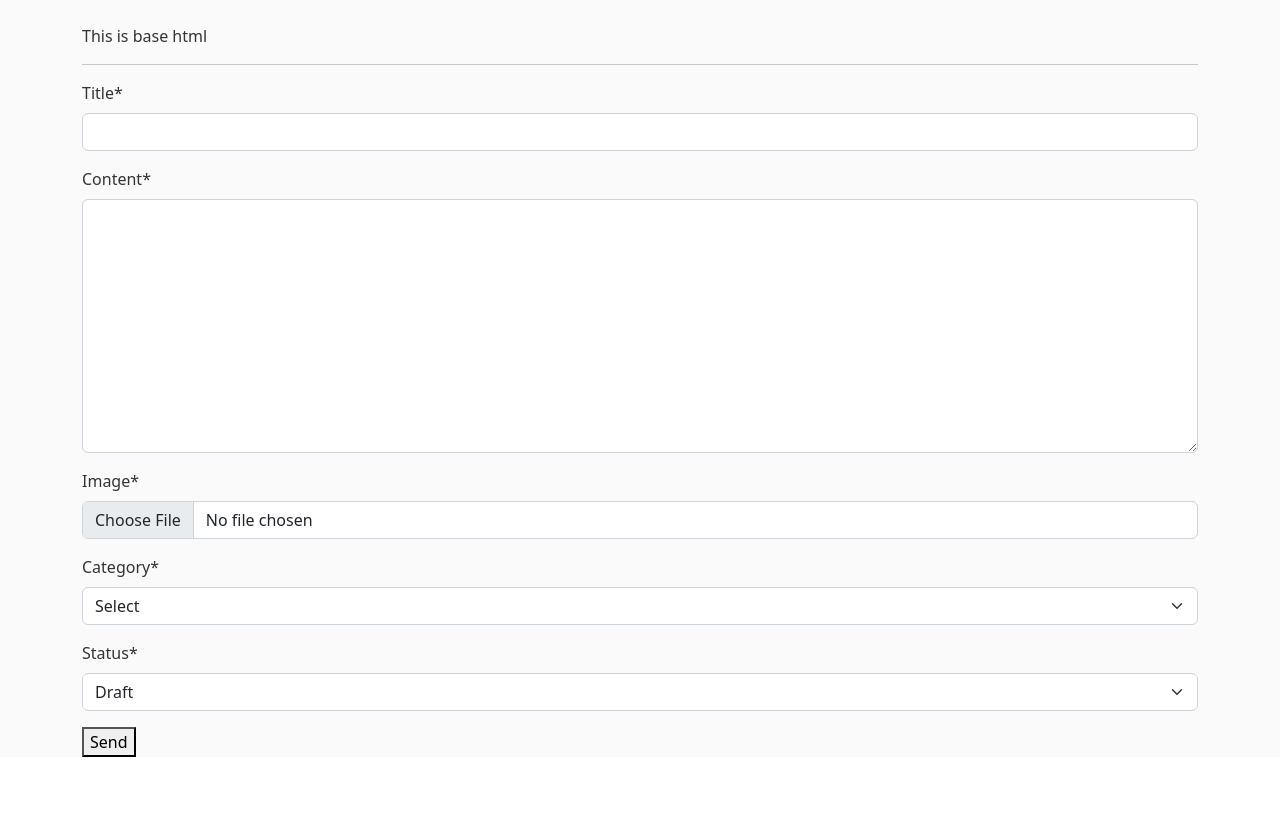
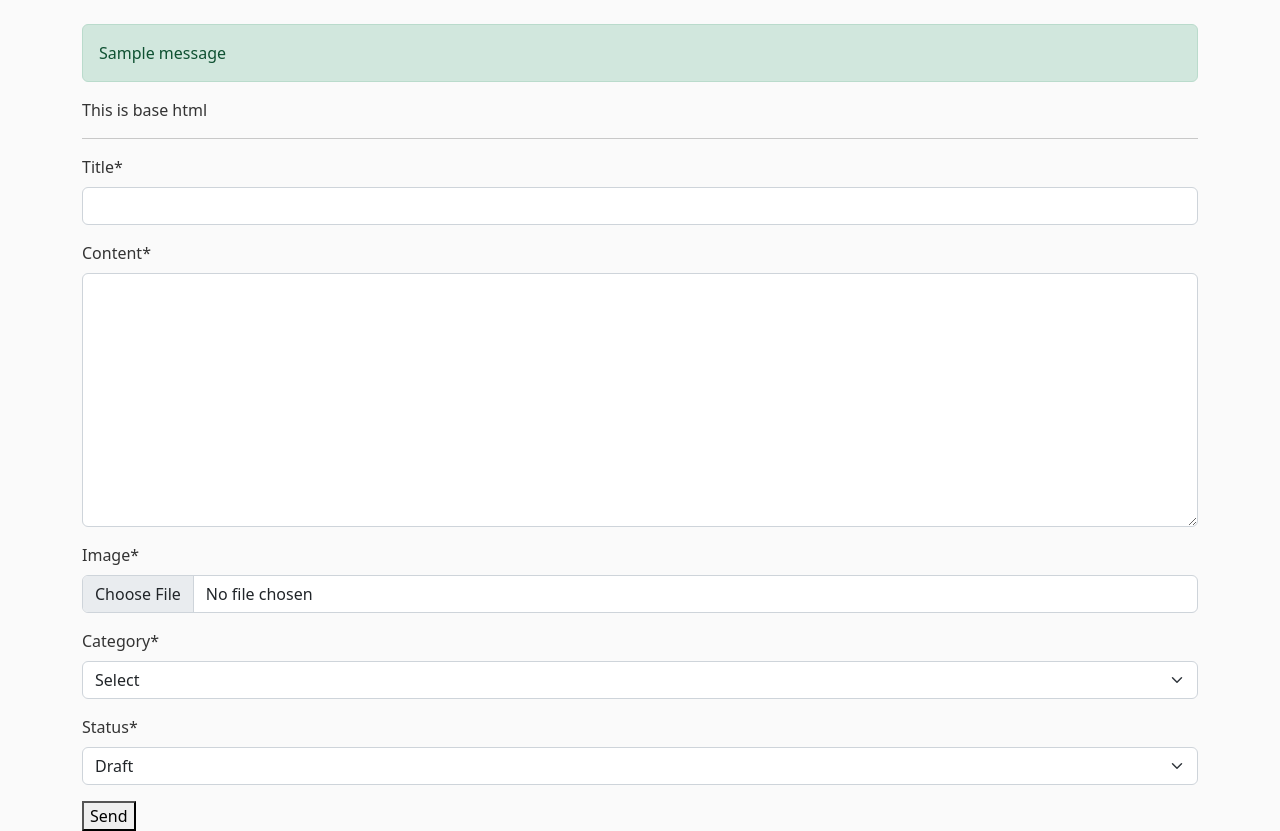
Before and after one commit to marcussteel/django-blog-project, a Django app: page /create/ in a window 1280 px wide. Shown: the part 56-887 px from the top of the page. Before the commit the page ends 813 px from the top, so only its background shows below. Run offline with Django 4.2, Linux system fonts and the light colour scheme; a user stored in the database is signed in; tables that the repository leaves empty hold one stand-in row (values such as "Sample post"); one stand-in notice (Sample message) is shown; parts of the project's set-up code (start-up, migrations or seed data) failed here and were passed over; some libraries are stand-ins or nearby versions.

Commit message:
messages added

```diff
--- a/blog/views.py
+++ b/blog/views.py
@@ -6,6 +6,7 @@ from .forms import CommentForm, PostForm
 from .models import Like, Post
 from django.template.defaultfilters import slugify
 from django.contrib.auth.decorators import login_required
+from django.contrib import messages
 # Create your views here.
 
 
@@ -28,6 +29,7 @@ def post_create(request):
             print(request.user)
             post.author = request.user
             post.save()
+            messages.SUCCESS(request, "Post created succesfully")
             # urls'e  app_name = "blog"  ekleyerek hangi appteki list olduğunu belirlemiş olduk
             return redirect("blog:list")
     context = {
@@ -67,10 +69,12 @@ def post_update(request,slug):
     obj = get_object_or_404(Post, slug=slug) # bu slugtakileri bul bana  listele demek
     #if req pos ise yerine bunu kullandık
     if request.user.id != obj.author.id:
+        messages.WARNING(request, "You r nor a author of this tag")
         return redirect("blog:list", slug=slug)
     form = PostForm(request.POST or None, request.FILES or None, instance=obj)
     if form.is_valid():
         form.save()
+        messages.SUCCESS(request, "Post updated succesfully")
         return redirect("blog:list")
     context={
         "object":obj,
@@ -78,12 +82,15 @@ def post_update(request,slug):
     }
     return render(request, "blog/post_update.html", context)
 
+
+@login_required()
 def post_delete(request,slug):
     obj = get_object_or_404(Post, slug=slug)
     if request.user.id != obj.author.id:
         return HTTPResponse('You are not authorized !')
     if request.method == "POST":
         obj.delete()
+        messages.SUCCESS(request, "Post deleted succesfully")
         return redirect("blog:list")
     context = {
         "object": obj,
--- a/templates/main/base.html
+++ b/templates/main/base.html
@@ -12,6 +12,21 @@
 </head>
 <body class="">
     {% include 'main/navbar.html' %}
+            <div class="container">
+
+                {% if messages %}
+
+                {% for message in messages %}
+
+                  <div class="alert alert-{{message.tags}}">
+                      {{message}}
+                  </div>
+
+                {% endfor %}
+
+                {% endif %}
+            </div>
+
     <div class="container">
     This is base html <hr>
     {% block content %}
```
